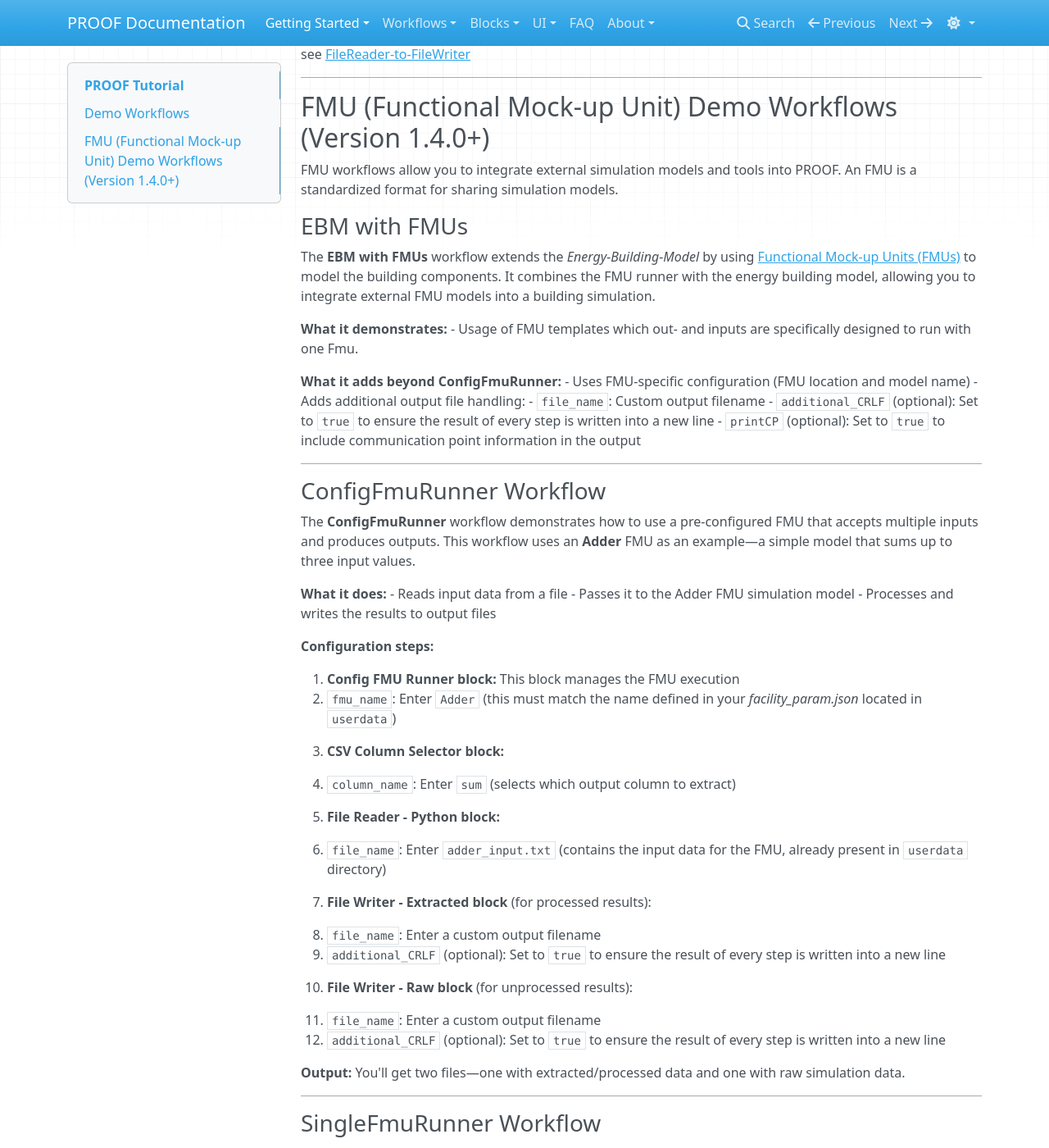
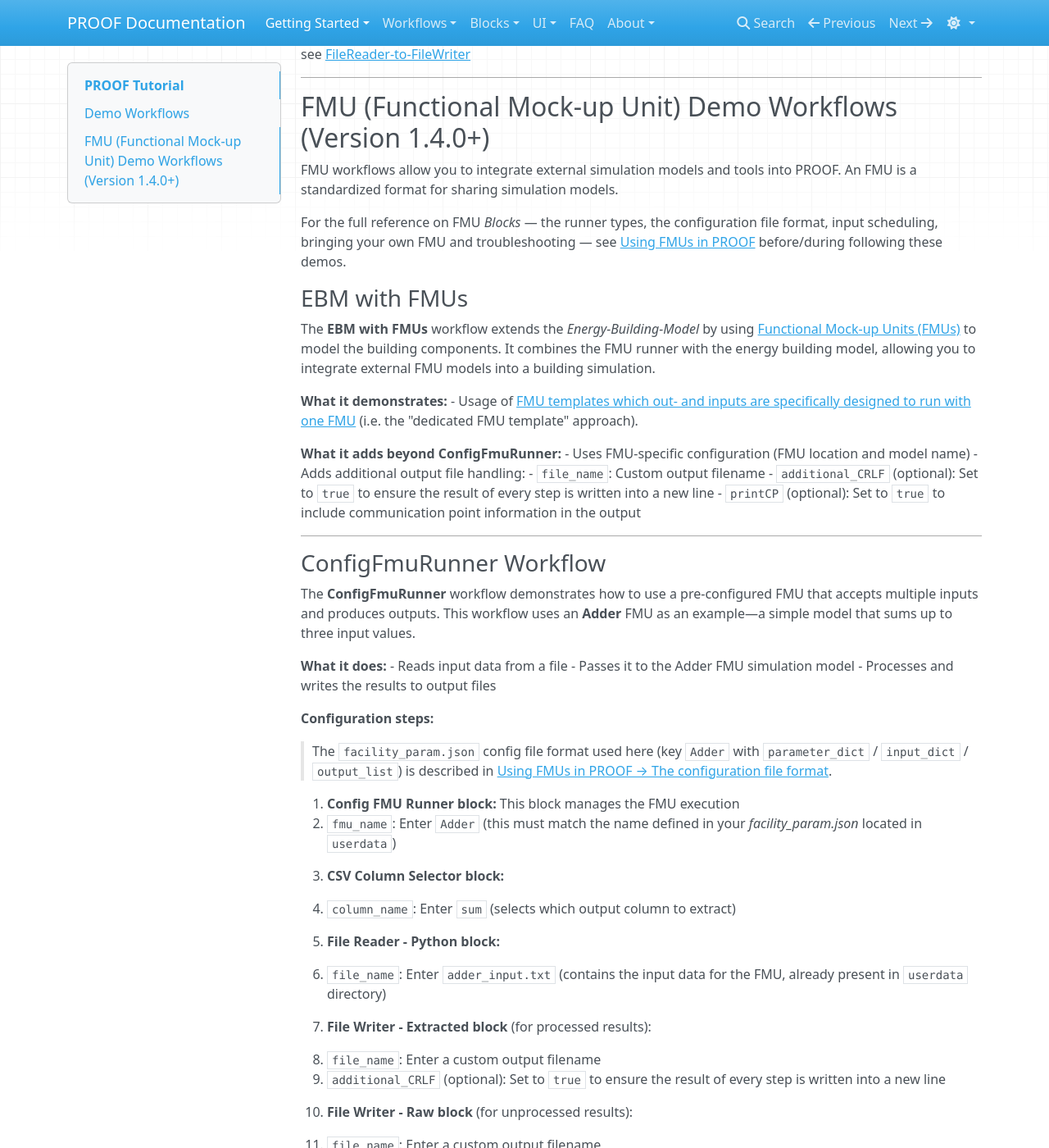
Before and after one commit to KIT-IAI-PROOF/kit-iai-proof.github.io, an MkDocs documentation site: the page built from docs/GettingStarted/tutorial.md, in a window 1280 px wide and 1400 px high, scrolled down 1454 px. Shown: the whole window at 82% size. Built offline with MkDocs 1.6.1, drawn with Linux system fonts in a browser that asks for light colours; nearby versions of some CDN libraries; some of the changed text lies outside the part shown.

Commit message:
feat: reference the using-fmu page in the tutorial

```diff
--- a/docs/GettingStarted/tutorial.md
+++ b/docs/GettingStarted/tutorial.md
@@ -72,12 +72,16 @@ see [FileReader-to-FileWriter](#test-your-installation-filereader-to-filewriter)
 
 FMU workflows allow you to integrate external simulation models and tools into PROOF. An FMU is a standardized format for sharing simulation models.
 
+For the full reference on FMU *Blocks* — the runner types, the configuration file format, input scheduling,
+bringing your own FMU and troubleshooting — see [Using FMUs in PROOF](../Block/using-fmus.md) before/during
+following these demos.
+
 ### EBM with FMUs
 
 The **EBM with FMUs** workflow extends the *Energy-Building-Model* by using [Functional Mock-up Units (FMUs)](https://fmi-standard.org/) to model the building components. It combines the FMU runner with the energy building model, allowing you to integrate external FMU models into a building simulation.
 
 **What it demonstrates:**
-- Usage of FMU templates which out- and inputs are specifically designed to run with one Fmu.
+- Usage of [FMU templates which out- and inputs are specifically designed to run with one FMU](../Block/using-fmus.md#dedicated-fmu-template) (i.e. the "dedicated FMU template" approach).
 
 **What it adds beyond ConfigFmuRunner:**
 - Uses FMU-specific configuration (FMU location and model name)
@@ -98,6 +102,9 @@ The **ConfigFmuRunner** workflow demonstrates how to use a pre-configured FMU th
 - Processes and writes the results to output files
 
 **Configuration steps:**
+
+> The `facility_param.json` config file format used here (key `Adder` with `parameter_dict` / `input_dict` /
+> `output_list`) is described in [Using FMUs in PROOF → The configuration file format](../Block/using-fmus.md#the-configuration-file-format).
 
 1. **Config FMU Runner block:** This block manages the FMU execution
    - `fmu_name`: Enter `Adder` (this must match the name defined in your *facility_param.json* located in `userdata`)
@@ -131,6 +138,9 @@ The **SingleFmuRunner** workflow provides more control over FMU execution. Inste
 
 **Configuration steps:**
 
+> The full `fmu_input_list` / `fmu_output_list` / `fmu_input_values` semantics are described in
+> [Using FMUs in PROOF → Single FMU Runner](../Block/using-fmus.md#single-fmu-runner).
+
 1. **SingleFmuRunner block:**
    - `fmu_file_path`: Enter the path to your FMU file, for example `fmus/adder.fmu`
    - `fmu_input_list`: Specify inputs as a JSON array, for example `["input_1", "input_2", "input_3"]`
```
